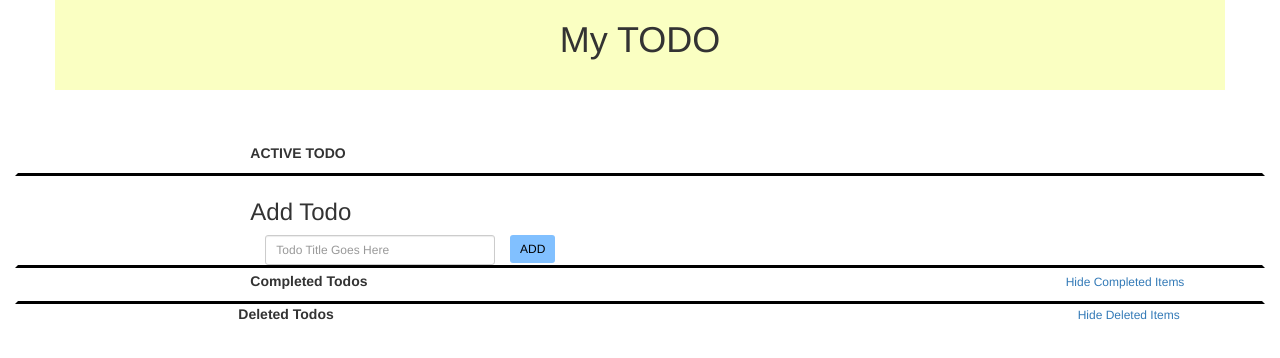
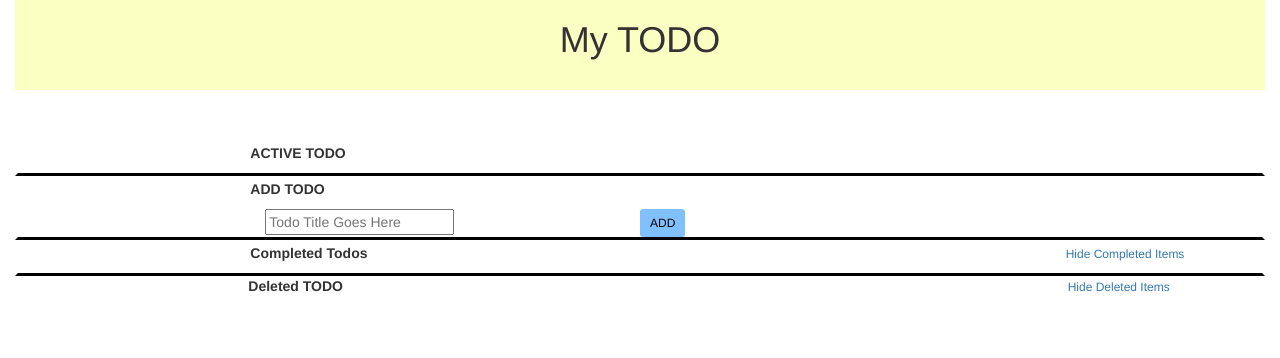
Before and after one commit to rhythm-roshan/Assignment3-todo-app-new, a website: page public/index.html in a window 1280 px wide. Drawn offline with nearby package versions, Linux system fonts and the light colour scheme; no server answers.

Commit message:
Frontend Modified

```diff
--- a/public/index.html
+++ b/public/index.html
@@ -9,20 +9,18 @@
 <body>
 <div class = "container-fluid">
 
-    <div class = "heading container">
+    <div class = "heading container-fluid">
         <h1>  My TODO</h1> <br>
     </div>
 
-<div class="active-todo container-fluid breathTop borderBottom">
-    <div class="col-xs-2"></div>
-
-    <div class="col-xs-8">
-
+    <div class="active-todo container-fluid breathTop borderBottom">
+        <div class="col-xs-2"></div>
+        <div class="col-xs-8">
         <div><p><b>ACTIVE TODO</b></p></div>
         <div id ="todo_list_div_active"></div>
         </div>
 
-        </div>
+    </div>
 
 
 
@@ -30,9 +28,9 @@
     <div class="container-fluid borderBottom">
         <div class="col-xs-2"></div>
         <div id="add_todo_div" class="col-xs-8">
-            <h3>Add Todo</h3>
-            <div class="col-xs-4">
-                <input id="new_todo_input" type="text" placeholder="Todo Title Goes Here" class="form-control input-sm">
+            <div><p><b>ADD TODO</b></p></div>
+            <div class="col-xs-6 w3-container">
+                <input id="new_todo_input" type="text" placeholder="Todo Title Goes Here" class="w3-input">
             </div>
             <div class="btn-group">
 
@@ -56,12 +54,12 @@
         </div>
 
 
-    <div>
+    <div class="container-fluid">
         <div class="col-xs-2"></div>
         <div class="col-xs-8">
-            <p><b>Deleted Todos</b></p>
-            <div class="col-xs-2"></div>
-            <div id="todo_list_div_delete" class="col-xs-10">
+            <div><p><b>Deleted TODO</b></p></div>
+
+            <div id="todo_list_div_delete" >
 
             </div>
         </div>
--- a/public/script.js
+++ b/public/script.js
@@ -97,7 +97,7 @@ function createTitle(todo_object) {
 }
 function createDeleteX(_id) {
     var x_div = document.createElement("div");
-    x_div.setAttribute("class", "col-xs-2");
+    //x_div.setAttribute("class", "col-xs-1");
     var delete_x = document.createElement("button");
     delete_x.setAttribute("class", "btn btn-link");
     delete_x.innerText = "X";
--- a/seed.js
+++ b/seed.js
@@ -8,10 +8,14 @@ var todos={
     1: {title : "Learn JS" , status : StatusEnums.ACTIVE},
     2: {title : "Git Tutorial" , status : StatusEnums.ACTIVE},
     3: {title : "Interactive Git" , status : StatusEnums.ACTIVE},
+    4: {title : "Git hub" , status : StatusEnums.ACTIVE},
+    5: {title : "Gist Git" , status : StatusEnums.ACTIVE},
+    6: {title : "Fork" , status : StatusEnums.ACTIVE},
+    7: {title : "Git" , status : StatusEnums.ACTIVE},
 
 }
 
-var next_todo_id = 4;
+var next_todo_id = 8;
 
 module.exports =
     {
```
